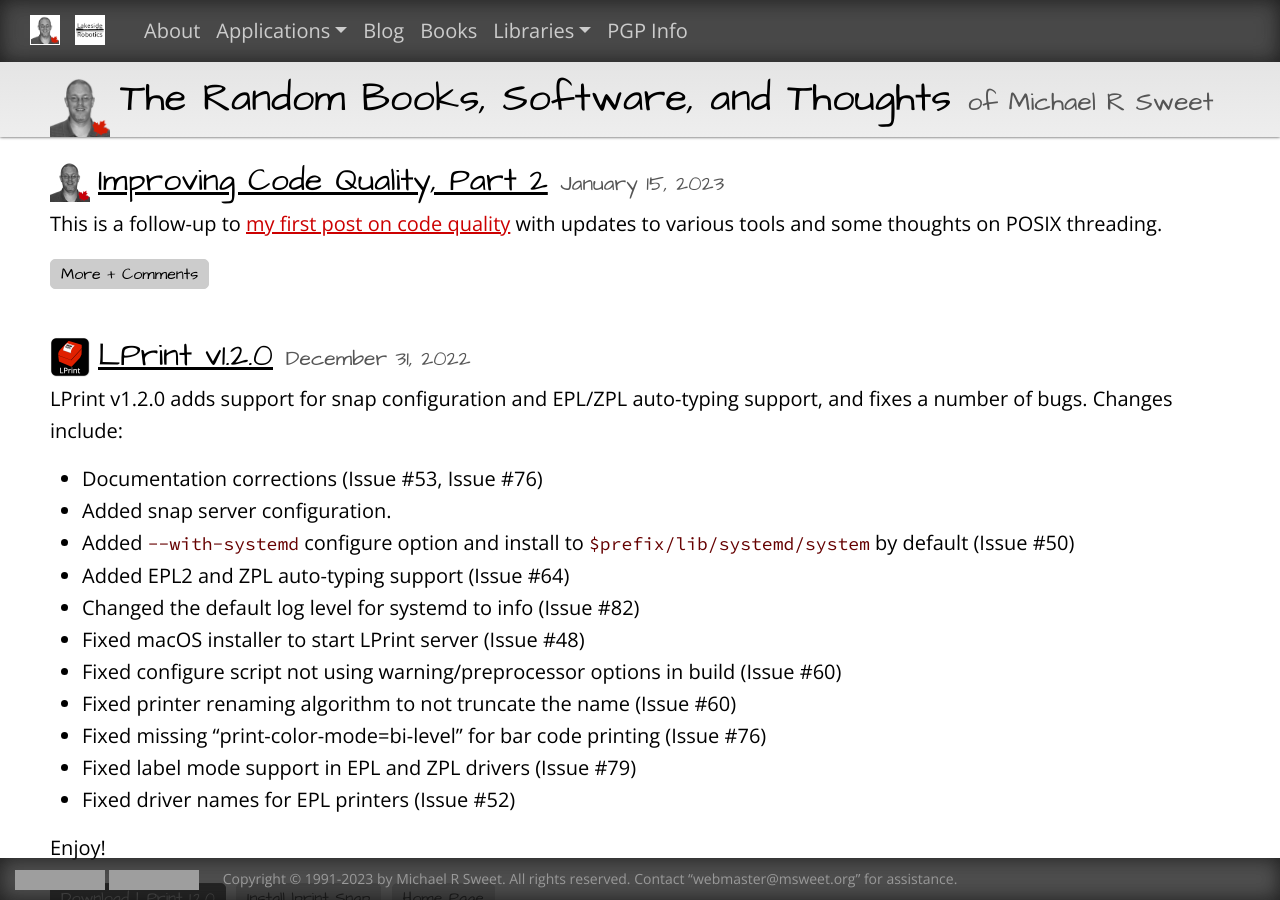
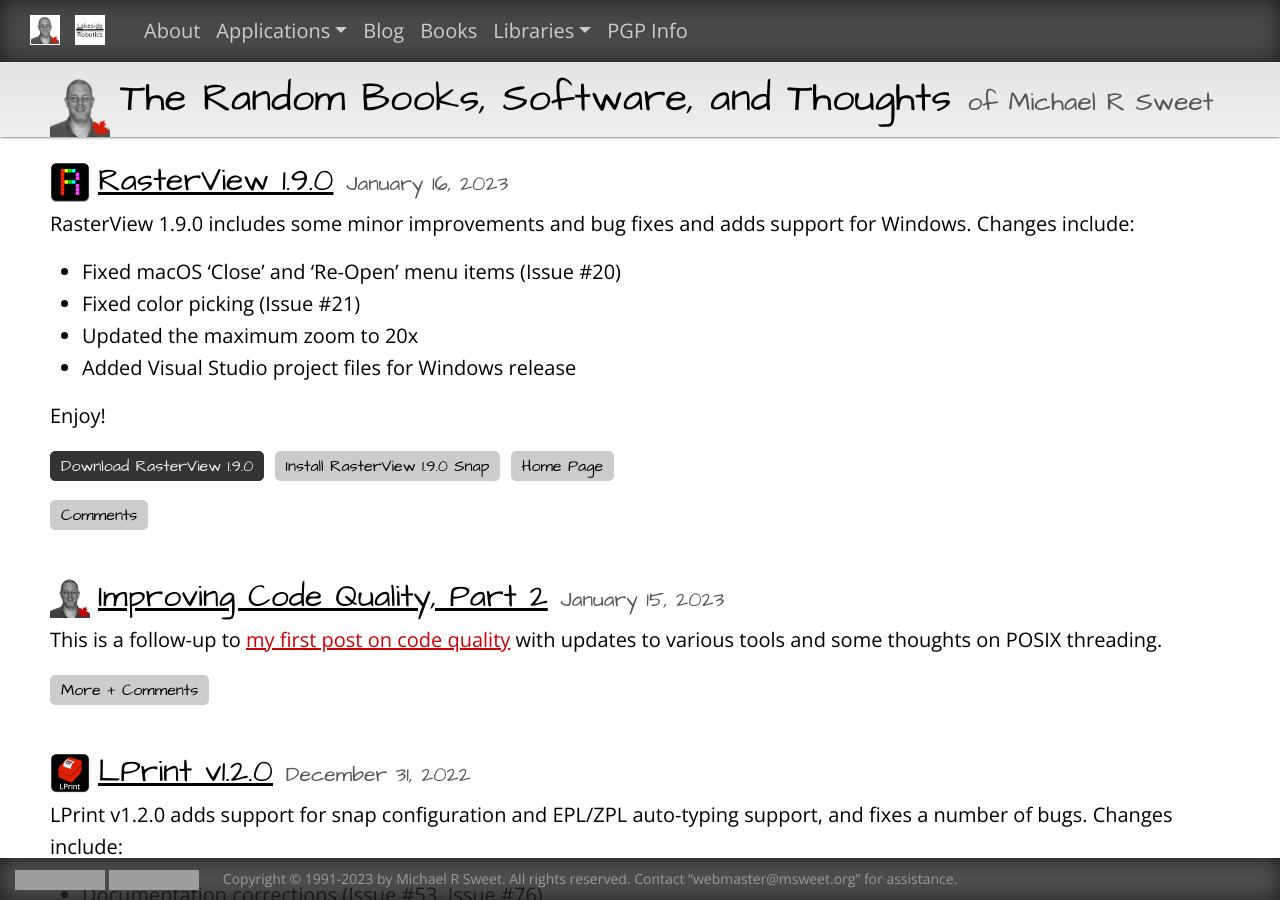
Before and after one commit to michaelrsweet/michaelrsweet.github.com, a Jekyll site: the page built from index.html, in a window 1280 px wide and 900 px high. Built offline with Jekyll 4.4.1, drawn with Linux system fonts in a browser that asks for light colours; some of the changed text lies outside the part shown; grey boxes are pictures that could not be loaded.

Commit message:
RasterView 1.9.0.

```diff
--- /dev/null
+++ b/_posts/2023-01-16-rasterview-1.9.0.md
@@ -0,0 +1,23 @@
+---
+title: RasterView 1.9.0
+category: rasterview
+layout: post
+permalink: /blog/:year-:month-:day-:title.html
+excerpt_separator: <!--more-->
+comments: true
+commentform: true
+---
+
+RasterView 1.9.0 includes some minor improvements and bug fixes and adds support
+for Windows.  Changes include:
+
+- Fixed macOS 'Close' and 'Re-Open' menu items (Issue #20)
+- Fixed color picking (Issue #21)
+- Updated the maximum zoom to 20x
+- Added Visual Studio project files for Windows release
+
+Enjoy!
+
+<a class="btn btn-primary" href="https://github.com/michaelrsweet/rasterview/releases/tag/v1.9.0">Download RasterView 1.9.0</a>
+<a class="btn btn-default" href="https://snapcraft.io/rasterview">Install RasterView 1.9.0 Snap</a>
+<a class="btn btn-default" href="/rasterview/index.html">Home Page</a>
--- a/rasterview/index.md
+++ b/rasterview/index.md
@@ -1,8 +1,8 @@
 ---
 title: RasterView
-subtitle: CUPS/PWG/Apple Raster File Viewer
+subtitle: Apple/CUPS/PWG Raster File Viewer
 author: Michael R Sweet
-copyright: Copyright © 2002-2021 by Michael R Sweet
+copyright: Copyright © 2002-2023 by Michael R Sweet
 project: rasterview
 project_name: RasterView
 logo: rasterview-160.png
@@ -11,11 +11,11 @@
 layout: project-news
 language: C++
 lgtm: cpp
-platforms: Linux | macOS | Unix
+platforms: Linux | macOS | Unix | Windows
 ---
 
 RasterView is a CUPS, PWG, and Apple raster file viewer.  It basically allows you to look at the raster data produced by any of the standard CUPS RIP filters (`cgpdftoraster`, `imagetoraster`, `pdftoraster`, and `pstoraster`) or the `ipptransform` tool and is normally used to either test those filters or look at the data that is being sent to your raster printer driver or printer.
 
-Binaries are provided by me for Linux® on the snapcraft store and macOS® (10.14 and higher) on the Github download page.
+Binaries are provided by me for Linux® on the snapcraft store and macOS® (10.14+) and Windows (10+) on the Github download page.
 
 ![RasterView Screenshot](rasterview-ubuntu.png)
--- a/rasterview/rasterview.md
+++ b/rasterview/rasterview.md
@@ -1,8 +1,8 @@
 ---
 title: RasterView
-subtitle: CUPS/PWG/Apple Raster File Viewer
+subtitle: Apple/CUPS/PWG Raster File Viewer
 author: Michael R Sweet
-copyright: Copyright © 2002-2021 by Michael R Sweet
+copyright: Copyright © 2002-2023 by Michael R Sweet
 project: rasterview
 project_name: RasterView
 logo: rasterview-160.png
@@ -49,10 +49,8 @@
 - `Spacebar`: Show next page
 - `Backspace/Delete`: Show previous page
 - `0`: Zoom to fit
-- `1`: Zoom 100%
-- `2`: Zoom 200%
-- `3`: Zoom 300%
-- `4`: Zoom 400%
+- `1` to '8': Zoom Nx
+- `9`: Zoom 20x
 - `-`: Zoom out
 - `=`: Zoom in
 - `C`: Click or drag mouse to view colors
```
Also changed, not shown: other parts of rasterview/rasterview.md (+1 -1 lines).
